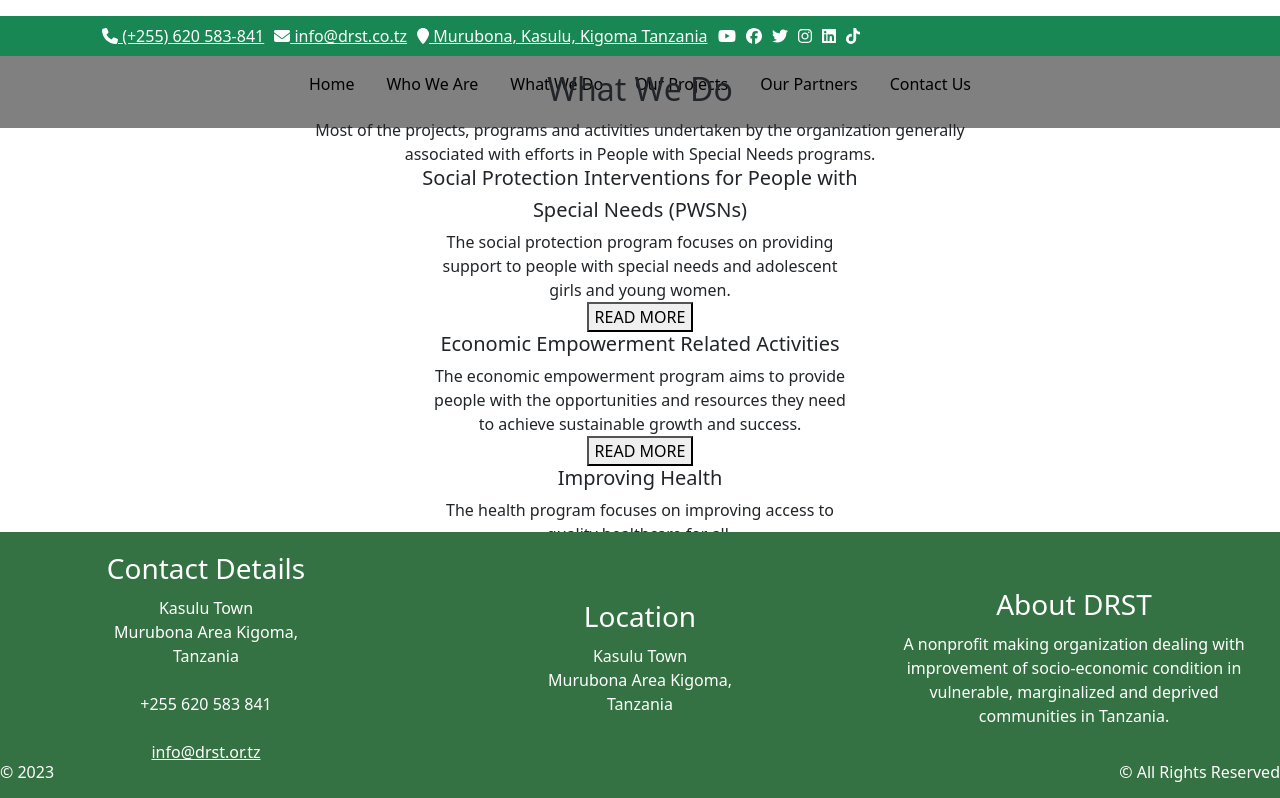
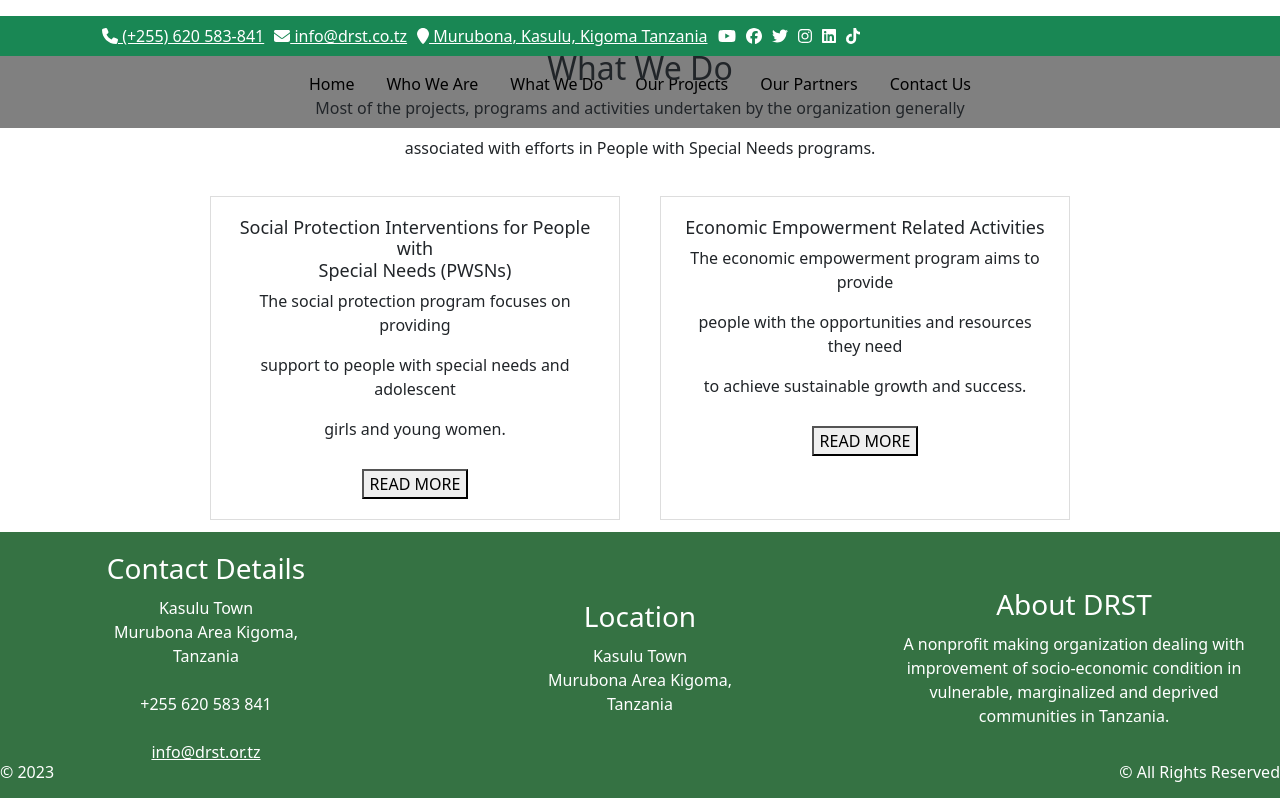
Before and after one commit to Michal379/disability-drst, a React (Create React App) app in the folder client/: page /what-we-do in a window 1280 px wide. Shown: the top 798 px of the page. Built offline with nearby package versions, Linux system fonts and the light colour scheme.

Commit message:
what we do

```diff
--- a/client/src/components/whatwedo/WhatWeDo.css
+++ b/client/src/components/whatwedo/WhatWeDo.css
@@ -1,17 +1,46 @@
-/* WhatWeDoStyles.css */
 .do-container {
     display: flex;
     flex-direction: column;
     align-items: center;
     justify-content: center;
-    height: 100vh; /* Adjust this as needed */
+    height: 125vh;
     text-align: center;
   }
 
-  .do-container h2 {
+  .container h2 {
     margin-bottom: 10px;
   }
 
-  .do-container p {
+  .container p {
     margin: 0;
   }
+
+  .do-sections {
+    display: flex;
+    justify-content: space-between;
+    flex-wrap: wrap;
+    max-width: 900px;
+    margin: 0 auto;
+    padding: 20px;
+  }
+
+  .do-section {
+    width: calc(50% - 20px);
+    padding: 20px;
+    box-sizing: border-box;
+    border: 1px solid #ddd;
+    margin-bottom: 20px;
+  }
+
+  .do-section h5 {
+    margin: 0;
+    font-size: 18px;
+  }
+
+  .do-section p {
+    margin-top: 8px;
+  }
+
+  .do-section button {
+    margin-top: 12px;
+  }
--- a/client/src/components/whatwedo/WhatWeDo.jsx
+++ b/client/src/components/whatwedo/WhatWeDo.jsx
@@ -8,7 +8,8 @@
       <h2>What We Do</h2>
       <p>Most of the projects, programs and activities undertaken by the organization generally</p>
       <p>associated with efforts in People with Special Needs programs.</p>
-      <div>
+      <div className="do-sections">
+        <div className="do-section">
           <h5>Social Protection Interventions for People with</h5>
           <h5>Special Needs (PWSNs)</h5>
           <p>The social protection program focuses on providing</p>
@@ -16,20 +17,20 @@
           <p>girls and young women.</p>
           <button>READ MORE</button>
         </div>
-      <div>
+        <div className="do-section">
           <h5>Economic Empowerment Related Activities</h5>
           <p>The economic empowerment program aims to provide</p>
           <p>people with the opportunities and resources they need</p>
           <p>to achieve sustainable growth and success.</p>
           <button>READ MORE</button>
         </div>
-      <div>
+        <div className="do-section">
           <h5>Improving Health</h5>
           <p>The health program focuses on improving access to</p>
           <p>quality healthcare for all.</p>
           <button>READ MORE</button>
         </div>
-      <div>
+        <div className="do-section">
           <h5>Actions to End Violence Against Women and</h5>
           <h5>Children (VAWC)</h5>
           <p>The goal of this program is to create a safer and more</p>
@@ -37,21 +38,22 @@
           <p>ending violence against them.</p>
           <button>READ MORE</button>
         </div>
-      <div>
+        <div className="do-section">
           <h5>Preventing Human Trafficking</h5>
-        <p>The human trafficking revention rogram works to</p>
+          <p>The human trafficking prevention program works to</p>
           <p>protect the vulnerable and ensure their rights are</p>
           <p>respected</p>
           <button>READ MORE</button>
         </div>
-      <div>
+        <div className="do-section">
           <h5>Improving Education</h5>
           <p>The education program aims to transform lives through</p>
           <p>learning and development.</p>
           <button>READ MORE</button>
         </div>
       </div>
-  )
+    </div>
+  );
 }
 
 export default WhatWeDo;
--- a/client/src/components/whoweare/WhoWeAre.css
+++ b/client/src/components/whoweare/WhoWeAre.css
@@ -3,7 +3,7 @@
   flex-direction: column;
   align-items: center;
   justify-content: center;
-    height: 80vh;
+  height: 45vh;
   background-color: gray;
 }
 
--- a/client/src/components/whoweare/WhoWeAre.jsx
+++ b/client/src/components/whoweare/WhoWeAre.jsx
@@ -16,7 +16,7 @@
         <button>Learn More</button>
       </div>
     </div>
-  )
+  );
 }
 
 export default WhoWeAre;
```
Lines whose indentation alone changed are shown as unchanged.
